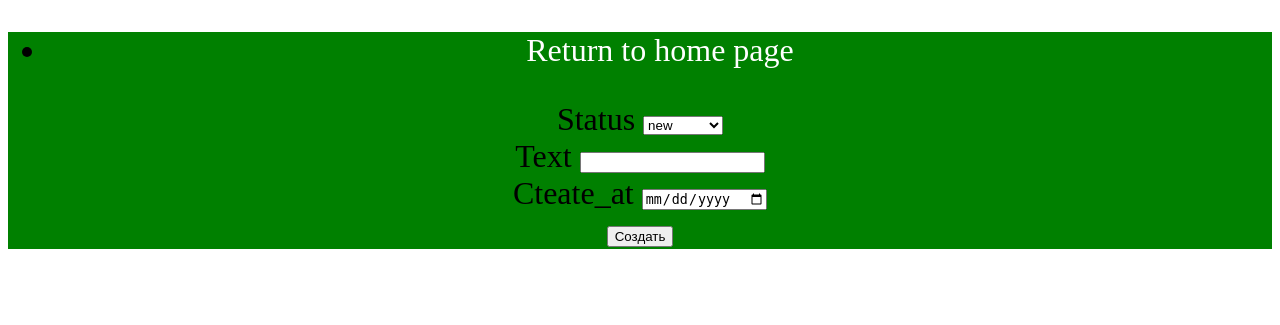
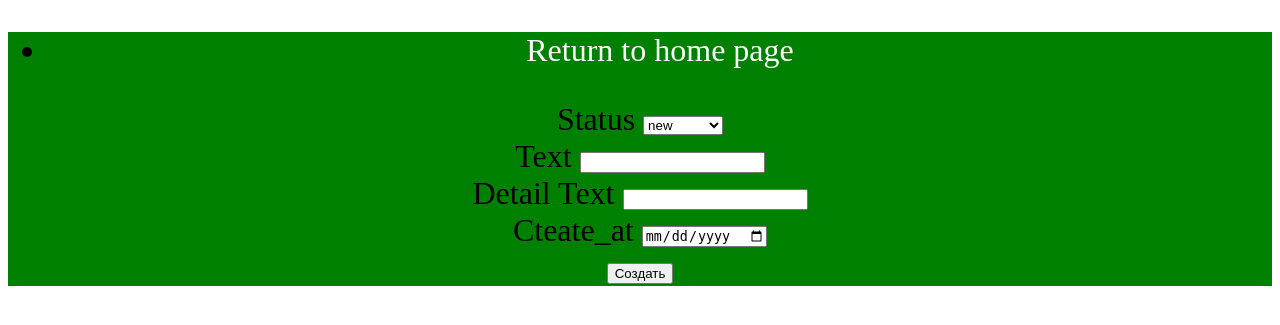
Before and after one commit to AlibekAlikhan/homework_70_alibek_alikhan, a Django app: page /article/create in a window 1280 px wide. Shown: the top 325 px of the page. Run offline with Django 4.2, Linux system fonts and the light colour scheme.

Commit message:
Откорректировал html файлы

```diff
--- a/source/webapp/templates/article_create.html
+++ b/source/webapp/templates/article_create.html
@@ -25,6 +25,10 @@
             <input type="text" id="text" name="text">
         </div>
         <div class="row">
+            <label for="detail_text">Detail Text</label>
+            <input type="text" id="detail_text" name="detail_text">
+        </div>
+        <div class="row">
             <label for="create_at">Cteate_at</label>
             <input type="date" id="create_at" name="create_at">
         </div>
--- a/source/webapp/templates/detail_article.html
+++ b/source/webapp/templates/detail_article.html
@@ -7,5 +7,6 @@
 </div>
 {% endblock %}
 {% block content %}
-    <h2>{{article.text}}</h2>
+    <h2>{{article.status}}</h2>
+    <h2>{{article.detail_text}}</h2>
 {% endblock %}
--- a/source/webapp/templates/tasks.html
+++ b/source/webapp/templates/tasks.html
@@ -8,6 +8,7 @@
 {% block content %}
     {% for article in articles %}
     <h2>{{article.status}}</h2>
+    <h2>{{article.text}}</h2>
     <h2><a href="{% url 'detail_view' article.pk%}">Task detail info</a></h2>
     <h2>{{article.create_at}}</h2>
     <hr>
--- a/source/webapp/views/articles.py
+++ b/source/webapp/views/articles.py
@@ -19,6 +19,7 @@ def article_create(request: WSGIRequest):
     article_data = {
         "status": request.POST.get('status'),
         "text": request.POST.get('text'),
+        "detail_text": request.POST.get('text'),
         "create_at": request.POST.get('create_at')
     }
     article = Article.objects.create(**article_data)
```
